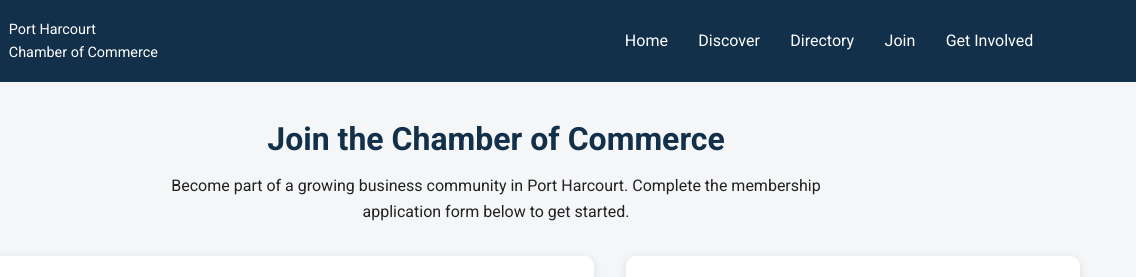
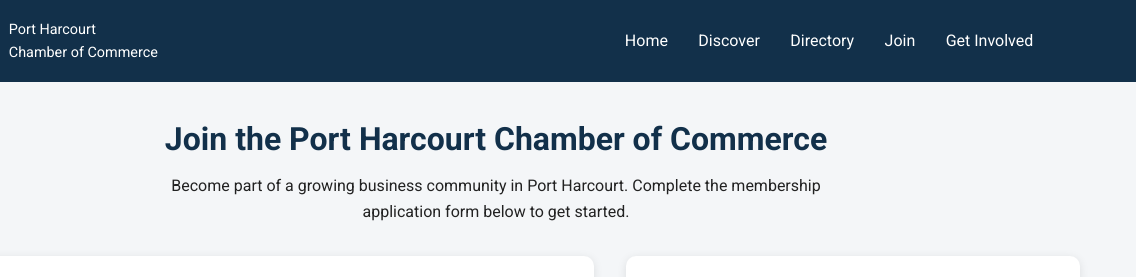
Before and after one commit to MfonobongEkong26/wdd231, a plain HTML site: page chamber/join.html in a window 1280 px wide. Shown: the top 277 px of the page, 144-1280 px from the left. Drawn offline with Linux system fonts and the light colour scheme.

Commit message:
Improve join page heading

```diff
--- a/chamber/join.html
+++ b/chamber/join.html
@@ -52,7 +52,7 @@
     </header>
 
     <main class="join-main">
-        <h1>Join the Chamber of Commerce</h1>
+        <h1>Join the Port Harcourt Chamber of Commerce</h1>
         <p class="join-intro">
             Become part of a growing business community in Port Harcourt.
             Complete the membership application form below to get started.
```
